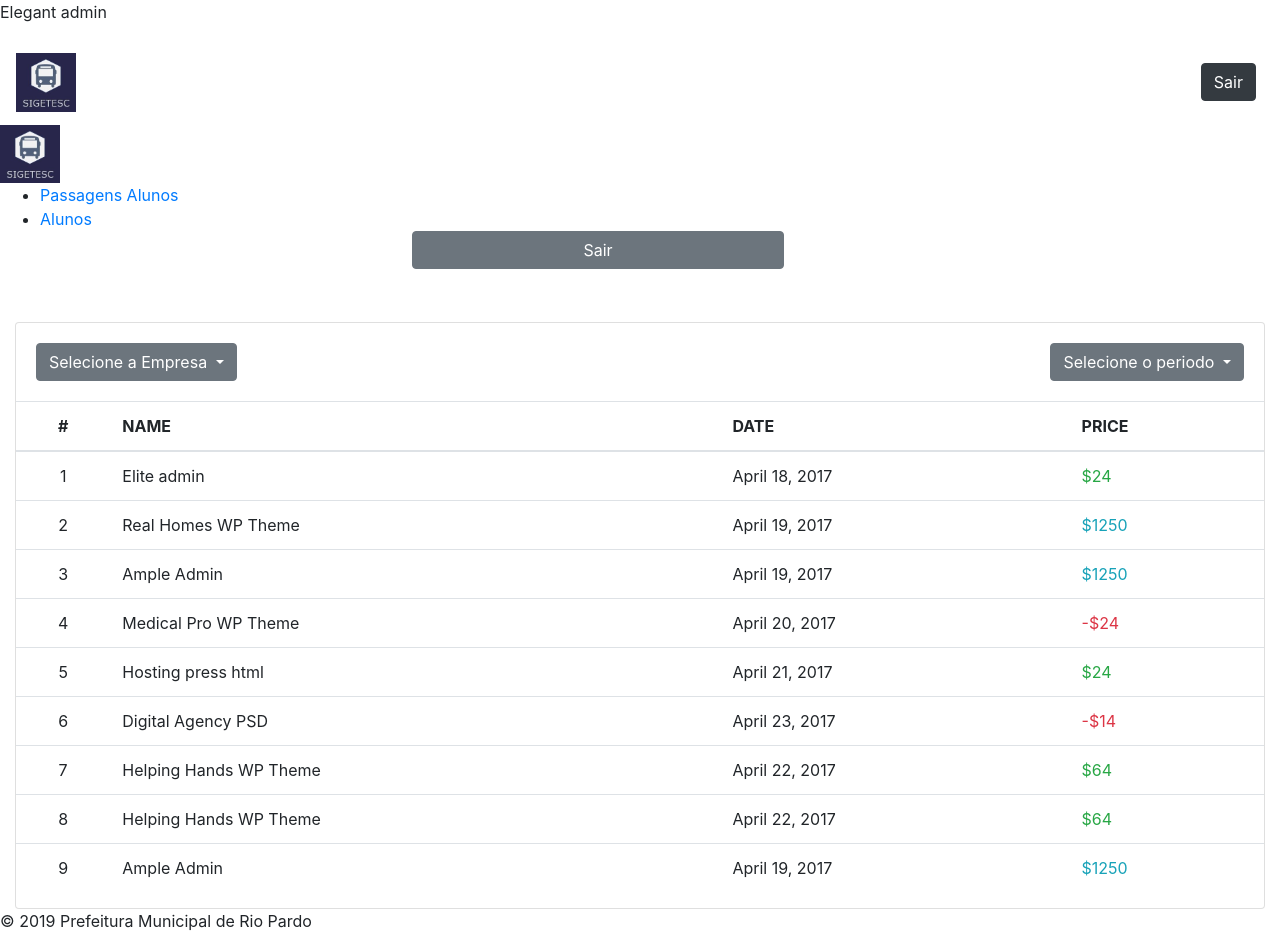
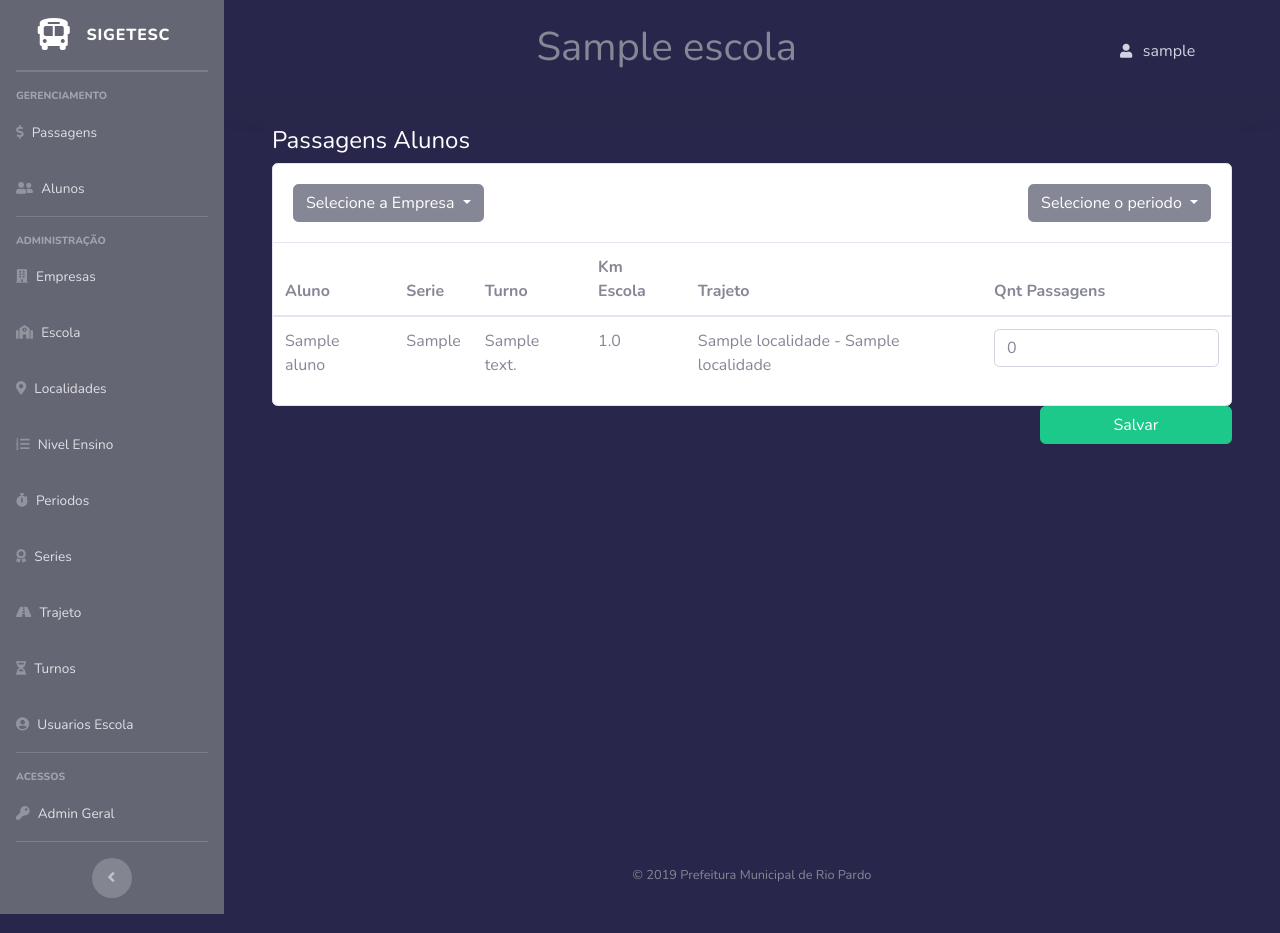
Before and after one commit to rodrigolucke/sys, a Django app: page /index2/ in a window 1280 px wide. Run offline with Django 3.2, Linux system fonts and the light colour scheme; a user stored in the database is signed in; tables that the repository leaves empty hold one stand-in row (values such as "Sample post"); some libraries are stand-ins or nearby versions.

Commit message:
acrescentado menu lateral e configurado controle de acesso no menu

```diff
--- a/app/urls.py
+++ b/app/urls.py
@@ -23,7 +23,9 @@ urlpatterns = [
     #path('', include('blog.urls')),
     path('login/', views.loginNoAdmin),
     path('login/loginUser', views.loginUser),
+    path('savePassagens/', views.savePassagens),
     path('index/', views.index3),
+    path('teste/', views.teste),
     path('index2/', views.index, name="index"),
     path('index3/', views.index2, name="index3"),
     path('logout/', views.logoutUser),
--- a/blog/templates/admin/500.html
+++ b/blog/templates/admin/500.html
@@ -3,7 +3,7 @@
 
 {% block breadcrumbs %}
 <div class="breadcrumbs">
-<a href="{% url 'admin:index' %}">{% trans 'Home' %}</a>
+<a href="{% url 'index' %}">{% trans 'Home' %}</a>
 &rsaquo; {% trans 'Server error' %}
 </div>
 {% endblock %}
--- a/blog/templates/admin/app_index.html
+++ b/blog/templates/admin/app_index.html
@@ -6,7 +6,7 @@
 {% if not is_popup %}
 {% block breadcrumbs %}
 <div class="breadcrumbs">
-<a href="{% url 'admin:index' %}">{% trans 'Home' %}</a>
+<a href="{% url 'index' %}">{% trans 'Home' %}</a>
 &rsaquo;
 {% for app in app_list %}
 {{ app.name }}
--- a/blog/templates/admin/auth/user/change_password.html
+++ b/blog/templates/admin/auth/user/change_password.html
@@ -10,7 +10,7 @@
 {% if not is_popup %}
 {% block breadcrumbs %}
 <div class="breadcrumbs">
-<a href="{% url 'admin:index' %}">{% trans 'Home' %}</a>
+<a href="{% url 'index' %}">{% trans 'Home' %}</a>
 &rsaquo; <a href="{% url 'admin:app_list' app_label=opts.app_label %}">{{ opts.app_config.verbose_name }}</a>
 &rsaquo; <a href="{% url opts|admin_urlname:'changelist' %}">{{ opts.verbose_name_plural|capfirst }}</a>
 &rsaquo; <a href="{% url opts|admin_urlname:'change' original.pk|admin_urlquote %}">{{ original|truncatewords:"18" }}</a>
--- a/blog/templates/admin/base.html
+++ b/blog/templates/admin/base.html
@@ -60,9 +60,9 @@
     {% block breadcrumbs %}
     <div class="breadcrumbs">
      {% if request.user.is_superuser %}
-        <a href="{% url 'admin:index' %}">{% trans 'Home' %}</a>
+        <a href="{% url 'index' %}">{% trans 'Home' %}</a>
      {% else %}
-        <a href="{% url 'index2' %}">{% trans 'Home' %}</a>
+        <a href="{% url 'index3' %}">{% trans 'Home' %}</a>
      {% endif %}
     {% if title %} &rsaquo; {{ title }}{% endif %}
     </div>
--- a/blog/templates/admin/base_site.html
+++ b/blog/templates/admin/base_site.html
@@ -3,7 +3,7 @@
 {% block title %}{{ title }} | {{ site_title|default:_('SIGETESC') }}{% endblock %}
 
 {% block branding %}
-<h1 id="site-name"><a href="{% url 'admin:index' %}">SIGETESC</a></h1>
+<h1 id="site-name"><a href="{% url 'index' %}">SIGETESC</a></h1>
 {% endblock %}
 
 {% block nav-global %}{% endblock %}
--- a/blog/templates/admin/change_form.html
+++ b/blog/templates/admin/change_form.html
@@ -15,7 +15,7 @@
 {% if not is_popup %}
 {% block breadcrumbs %}
 <div class="breadcrumbs">
-<a href="{% url 'admin:index' %}">{% trans 'Home' %}</a>
+<a href="{% url 'index' %}">{% trans 'Home' %}</a>
 &rsaquo; <a href="{% url 'admin:app_list' app_label=opts.app_label %}">{{ opts.app_config.verbose_name }}</a>
 &rsaquo; {% if has_view_permission %}<a href="{% url opts|admin_urlname:'changelist' %}">{{ opts.verbose_name_plural|capfirst }}</a>{% else %}{{ opts.verbose_name_plural|capfirst }}{% endif %}
 &rsaquo; {% if add %}{% blocktrans with name=opts.verbose_name %}Add {{ name }}{% endblocktrans %}{% else %}{{ original|truncatewords:"18" }}{% endif %}
--- a/blog/templates/admin/change_list.html
+++ b/blog/templates/admin/change_list.html
@@ -29,7 +29,7 @@
 {% block breadcrumbs %}
 <div class="breadcrumbs">
      {% if not request.user.is_superuser %}
-        <a href="{% url 'admin:index' %}">{% trans 'Home' %}</a>
+        <a href="{% url 'index' %}">{% trans 'Home' %}</a>
      {% else %}
         <a href="{% url 'index' %}">{% trans 'Home' %}</a>
      {% endif %}
--- a/blog/templates/admin/delete_confirmation.html
+++ b/blog/templates/admin/delete_confirmation.html
@@ -11,7 +11,7 @@
 
 {% block breadcrumbs %}
 <div class="breadcrumbs">
-<a href="{% url 'admin:index' %}">{% trans 'Home' %}</a>
+<a href="{% url 'index' %}">{% trans 'Home' %}</a>
 &rsaquo; <a href="{% url 'admin:app_list' app_label=opts.app_label %}">{{ opts.app_config.verbose_name }}</a>
 &rsaquo; <a href="{% url opts|admin_urlname:'changelist' %}">{{ opts.verbose_name_plural|capfirst }}</a>
 &rsaquo; <a href="{% url opts|admin_urlname:'change' object.pk|admin_urlquote %}">{{ object|truncatewords:"18" }}</a>
--- a/blog/templates/admin/delete_selected_confirmation.html
+++ b/blog/templates/admin/delete_selected_confirmation.html
@@ -11,7 +11,7 @@
 
 {% block breadcrumbs %}
 <div class="breadcrumbs">
-<a href="{% url 'admin:index' %}">{% trans 'Home' %}</a>
+<a href="{% url 'index' %}">{% trans 'Home' %}</a>
 &rsaquo; <a href="{% url 'admin:app_list' app_label=opts.app_label %}">{{ opts.app_config.verbose_name }}</a>
 &rsaquo; <a href="{% url opts|admin_urlname:'changelist' %}">{{ opts.verbose_name_plural|capfirst }}</a>
 &rsaquo; {% trans 'Delete multiple objects' %}
--- a/blog/templates/admin/invalid_setup.html
+++ b/blog/templates/admin/invalid_setup.html
@@ -3,7 +3,7 @@
 
 {% block breadcrumbs %}
 <div class="breadcrumbs">
-<a href="{% url 'admin:index' %}">{% trans 'Home' %}</a>
+<a href="{% url 'index' %}">{% trans 'Home' %}</a>
 &rsaquo; {{ title }}
 </div>
 {% endblock %}
--- a/blog/templates/admin/loginNoAdmin.html
+++ b/blog/templates/admin/loginNoAdmin.html
@@ -9,6 +9,7 @@
     <meta name="robots" content="NONE,NOARCHIVE">
 
     <body class=" login"
+    <body class=" login
           data-admin-utc-offset="-10800">
         <!-- Container -->
         <div id="container">
@@ -33,11 +34,10 @@
                     <label class="required" for="id_password">Senha:</label> <input type="password" name="password" required id="id_password">
                     <input type="hidden" name="next" value="/login/loginUser">
                   </div>
-                     {% if messages %}
+                          {% if messages %}
                               {% for message in messages %}
                                   <div style="color:red;"  class="alert alert-danger">{{ message }}</div>
                               {% endfor %}
-
                           {% endif %}
                   <div class="submit-row">
                     <label>&nbsp;</label><input type="submit" value="Acessar">
--- a/blog/templates/admin/object_history.html
+++ b/blog/templates/admin/object_history.html
@@ -3,7 +3,7 @@
 
 {% block breadcrumbs %}
 <div class="breadcrumbs">
-<a href="{% url 'admin:index' %}">{% trans 'Home' %}</a>
+<a href="{% url 'index' %}">{% trans 'Home' %}</a>
 &rsaquo; <a href="{% url 'admin:app_list' app_label=opts.app_label %}">{{ opts.app_config.verbose_name }}</a>
 &rsaquo; <a href="{% url opts|admin_urlname:'changelist' %}">{{ module_name }}</a>
 &rsaquo; <a href="{% url opts|admin_urlname:'change' object.pk|admin_urlquote %}">{{ object|truncatewords:"18" }}</a>
--- a/blog/templates/views/html/index3.html
+++ b/blog/templates/views/html/index3.html
@@ -27,7 +27,7 @@
         <ul class="navbar-nav bg-gradient-primary sidebar sidebar-dark accordion" id="accordionSidebar">
 
             <!-- Sidebar - Brand -->
-            <a class="sidebar-brand d-flex align-items-center justify-content-center" href="/index3/">
+            <a class="sidebar-brand d-flex align-items-center justify-content-center" href="/index/">
                 <div class="sidebar-brand-icon">
                     <i class="fas fa-bus-alt"></i>
                     <!--  <img style="width:60px;" src="../static/img/logo2.jpg" alt="homepage" class="dark-logo" />-->
@@ -49,7 +49,7 @@
             </div>
             <!-- Nav Item - Utilities Collapse Menu -->
             <li class="nav-item">
-                <a class="nav-link collapsed" href="/admin/empresa">
+                <a class="nav-link collapsed" href="/index/">
                     <i class="fas fa-dollar-sign"></i>
                     <span>Passagens</span>
                 </a>
@@ -60,12 +60,14 @@
                     <span>Alunos</span>
                 </a>
             </li>
-
+            {% if request.user.is_superuser %}
             <hr class="sidebar-divider">
             <!-- Heading -->
+
             <div class="sidebar-heading">
                 Administração
             </div>
+
             <li class="nav-item">
                 <a class="nav-link collapsed" href="/admin/blog/empresa">
                     <i class="fas fa-building"></i>
@@ -73,6 +75,76 @@
                 </a>
             </li>
 
+            <li class="nav-item">
+                <a class="nav-link collapsed" href="/admin/blog/escola">
+                    <i class="fas fa-school"></i>
+                    <span>Escola</span>
+                </a>
+            </li>
+
+            <li class="nav-item">
+                <a class="nav-link collapsed" href="/admin/blog/localidade">
+                   <i class="fas fa-map-marker-alt"></i>
+                    <span>Localidades</span>
+                </a>
+            </li>
+
+            <li class="nav-item">
+                <a class="nav-link collapsed" href="/admin/blog/nivelensino">
+                    <i class="fas fa-list-ol"></i>
+                    <span>Nivel Ensino</span>
+                </a>
+            </li>
+
+            <li class="nav-item">
+                <a class="nav-link collapsed" href="/admin/blog/periodo">
+                    <i class="fas fa-stopwatch"></i>
+                    <span>Periodos</span>
+                </a>
+            </li>
+
+            <li class="nav-item">
+                <a class="nav-link collapsed" href="/admin/blog/serie">
+                   <i class="fas fa-award"></i>
+                    <span>Series</span>
+                </a>
+            </li>
+
+            <li class="nav-item">
+                <a class="nav-link collapsed" href="/admin/blog/trajeto">
+                   <i class="fas fa-road"></i>
+                    <span>Trajeto</span>
+                </a>
+            </li>
+
+            <li class="nav-item">
+                <a class="nav-link collapsed" href="/admin/blog/turno">
+                    <i class="fas fa-hourglass-half"></i>
+                    <span>Turnos</span>
+                </a>
+            </li>
+
+            <li class="nav-item">
+                <a class="nav-link collapsed" href="/admin/blog/usuarioescola">
+                    <i class="fas fa-user-circle"></i>
+                    <span>Usuarios Escola</span>
+                </a>
+            </li>
+
+
+            <!-- Divider -->
+            <hr class="sidebar-divider">
+            <!-- Heading -->
+            <div class="sidebar-heading">
+                Acessos
+            </div>
+            <li class="nav-item">
+                <a class="nav-link collapsed" href="/admin">
+                    <i class="fas fa-key"></i>
+                    <span>Admin Geral</span>
+                </a>
+            </li>
+            {% endif %}
             <!-- Divider -->
             <hr class="sidebar-divider d-none d-md-block">
 
@@ -143,6 +215,7 @@
                         <!-- ============================================================== -->
                         <!-- News -->
                         <!-- ============================================================== -->
+                        <form action="savePassagens" method="post" id="passagens-form">{% csrf_token %}
                             <div class="row">
                                 <!-- column -->
                                 <div class="col-12">
@@ -157,7 +230,7 @@
 
                                                         <div class="dropdown-menu" aria-labelledby="dropdownMenu2">
                                                              {% for empresa in empresas %}
-                                                             <button class="dropdown-item" type="button">{{ empresa }}</button>
+                                                                 <button class="dropdown-item" name="empresa" type="button">{{ empresa }}</button>
                                                              {% endfor %}
                                                         </div>
 
@@ -170,13 +243,14 @@
                                                         </button>
                                                          <div class="dropdown-menu" aria-labelledby="dropdownMenu2">
                                                              {% for periodo in periodos %}
-                                                             <button class="dropdown-item" type="button">{{ periodo }}</button>
+                                                                 <button name="periodo" class="dropdown-item" type="button">{{ periodo }}</button>
                                                              {% endfor %}
                                                         </div>
                                                     </div>
                                                 </div>
                                             </div>
                                         </div>
+
                                             <div class="table-responsive">
                                                 <table class="table table-hover">
                                                     <thead>
@@ -197,7 +271,7 @@
                                                                 <td class="txt-oflo">{{aluno.turno_codigo}}</td>
                                                                 <td class="txt-oflo">{{aluno.trajeto_codigo.distancia}}</td>
                                                                 <td class="txt-oflo">{{aluno.trajeto_codigo}}</td>
-                                                        <td><span class="text-success">24</span></td>
+                                                                <td> <input class="form-control" name="numPassagens" placeholder="0"></td>
                                                             </tr>
                                                          {% endfor %}
                                                     </tbody>
@@ -206,6 +280,11 @@
                                     </div>
                                 </div>
                             </div>
+                            <div class="text-center m-t-30">
+                                <a style="width:20%;text-align:center;margin-left:80%;" class="btn btn-success d-none d-lg-block md-15" href="/savePassagens/">Salvar</a>
+                            </div>
+                        </form>
+
                         <!-- ============================================================== -->
                         <!-- To do chat and message -->
                         <!-- ============================================================== -->
--- /dev/null
+++ b/blog/templates/views/html/teste.html
@@ -0,0 +1 @@
+{{request}}
--- a/blog/views.py
+++ b/blog/views.py
@@ -1,5 +1,5 @@
 from django.db.models import Manager
-from .models import Periodo, UsuarioEscola, Empresa, Escola, Aluno
+from .models import Periodo, UsuarioEscola, Empresa, Escola, Aluno, AlunoTrajeto
 from pprint import pprint
 from django.contrib.auth.models import User
 from django.shortcuts import render, redirect
@@ -63,9 +63,69 @@ def index3(request):
 @login_required(login_url='/login/')
 @csrf_protect
 def index(request):
-    p = Periodo.objects.all()
+    periodos = Periodo.objects.all()
+    empresas = Empresa.objects.all()
+    escolaSelecionada = UsuarioEscola.objects.get(codigo_usuario=request.user.id).cod_escola
+    listaAlunos = Aluno.objects.filter(
+        escola_codigo=UsuarioEscola.objects.get(codigo_usuario=request.user.id).cod_escola)
+    pprint(escolaSelecionada)
+    return render(request, 'views/html/index3.html', {
+        'periodos': periodos,
+        'empresas': empresas,
+        'escolaSelecionada': escolaSelecionada,
+        'listaAlunos': listaAlunos,
+    })
 
-    return render(request, 'views/html/index.html', {'periodos':p})
+@login_required(login_url='/login/')
+@csrf_protect
+def index(request):
+    periodos = Periodo.objects.all()
+    empresas = Empresa.objects.all()
+    escolaSelecionada = UsuarioEscola.objects.get(codigo_usuario=request.user.id).cod_escola
+    listaAlunos = Aluno.objects.filter(
+        escola_codigo=UsuarioEscola.objects.get(codigo_usuario=request.user.id).cod_escola)
+    pprint(escolaSelecionada)
+    return render(request, 'views/html/index3.html', {
+        'periodos': periodos,
+        'empresas': empresas,
+        'escolaSelecionada': escolaSelecionada,
+        'listaAlunos': listaAlunos,
+    })
+
+@login_required(login_url='/login/')
+@csrf_protect
+def savePassagens(request):
+    alunoTrajeto = AlunoTrajeto()
+    return render(request, 'views/html/teste.html', {
+        'request':  request.POST,
+
+    })
+    city = request.POST.get('city')
+    email = request.POST.get('email')
+    phone = request.POST.get('phone')
+    description = request.POST.get('description')
+    file = request.FILES.get('file')
+    user = request.user
+    pet_id = request.POST.get('pet_id')
+    if pet_id:
+        pet = Pet.objects.get(id=pet_id)
+        if user == pet.user:
+            pet.email = email
+            pet.phone = phone
+            pet.city = city
+            pet.description = description
+            if file:
+                pet.photo = file
+            pet.save()
+    else:
+        pet = AlunoTrajeto.objects.create(email=email, phone=phone, city=city, description=description,
+                                 user=user, photo=file)
+    url = '/pet/detail/{}/'.format(pet.id)
+    return redirect(url)
+
+@login_required(login_url='/login/')
+def teste(request):
+    return render(request, 'views/html/teste.html')
 
 @login_required(login_url='/login/')
 def logoutUser(request):
```
Lines whose indentation alone changed are shown as unchanged.
